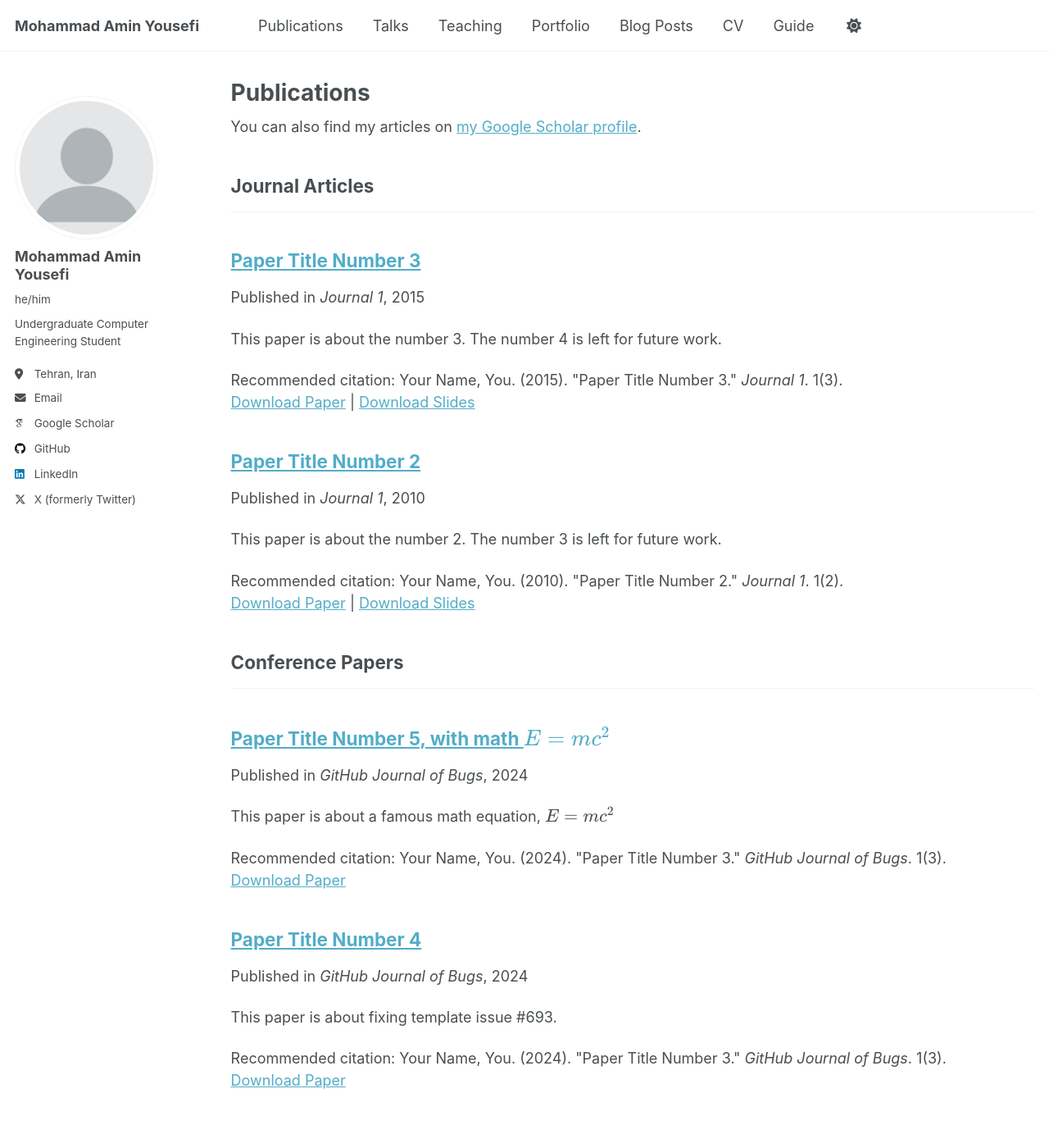
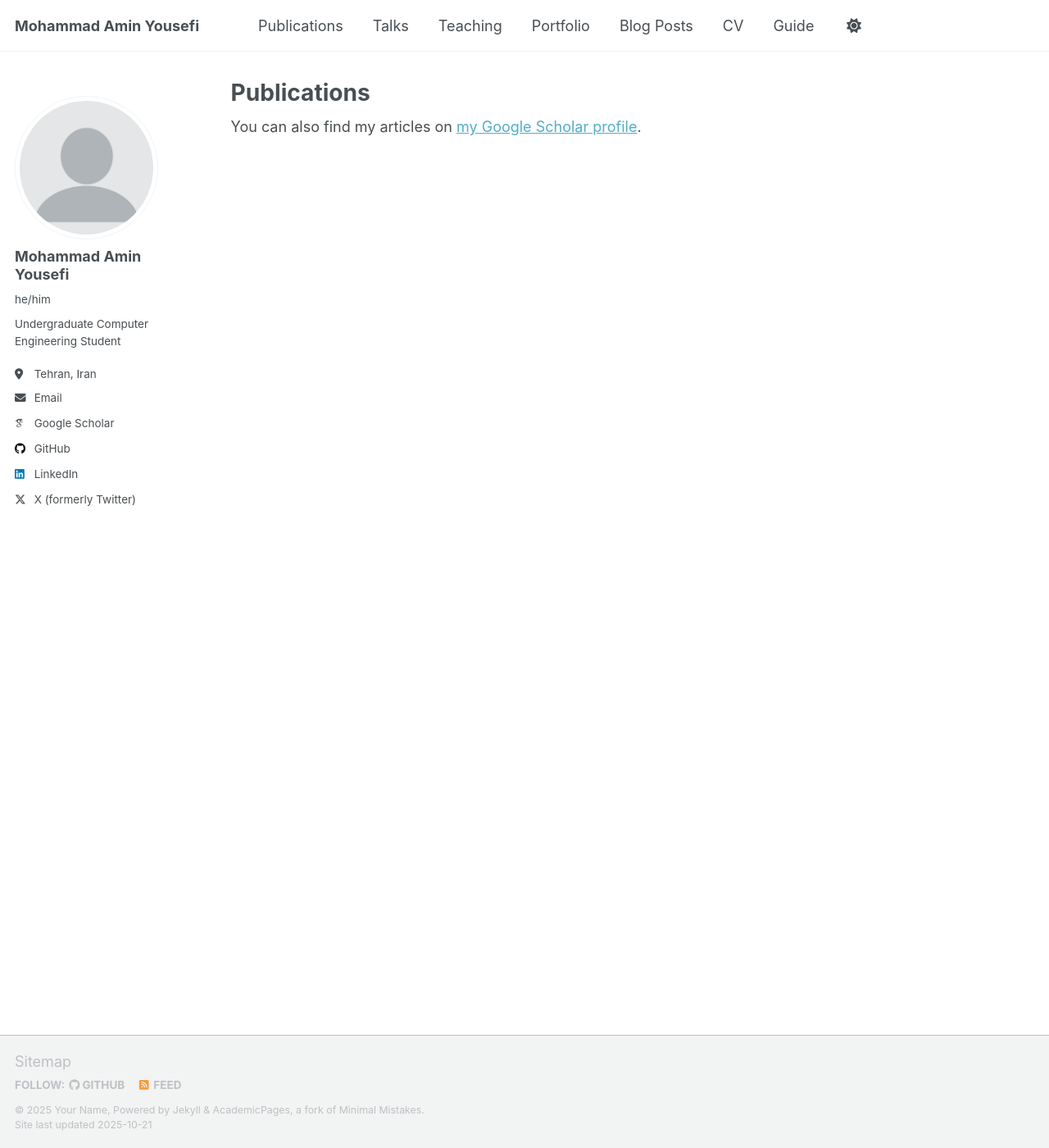
Before and after one commit to MAmin-y/MAmin-y.github.io, a Jekyll site: the page built from _pages/publications.html, in a window 1280 px wide and 1400 px high. Shown: the whole window at 82% size. Built offline with Jekyll 4.4.1, drawn with Linux system fonts in a browser that asks for light colours; some web fonts are replaced; a script that is not in the unit is left out; a file with an impossible date is left out.

Commit message:
some changes

```diff
--- a/_publications/2010-10-01-paper-title-number-2.md
+++ /dev/null
@@ -1,14 +0,0 @@
----
-title: "Paper Title Number 2"
-collection: publications
-category: manuscripts
-permalink: /publication/2010-10-01-paper-title-number-2
-excerpt: 'This paper is about the number 2. The number 3 is left for future work.'
-date: 2010-10-01
-venue: 'Journal 1'
-slidesurl: 'http://academicpages.github.io/files/slides2.pdf'
-paperurl: 'http://academicpages.github.io/files/paper2.pdf'
-citation: 'Your Name, You. (2010). &quot;Paper Title Number 2.&quot; <i>Journal 1</i>. 1(2).'
----
-
-The contents above will be part of a list of publications, if the user clicks the link for the publication than the contents of section will be rendered as a full page, allowing you to provide more information about the paper for the reader. When publications are displayed as a single page, the contents of the above "citation" field will automatically be included below this section in a smaller font.
--- a/_publications/2015-10-01-paper-title-number-3.md
+++ /dev/null
@@ -1,14 +0,0 @@
----
-title: "Paper Title Number 3"
-collection: publications
-category: manuscripts
-permalink: /publication/2015-10-01-paper-title-number-3
-excerpt: 'This paper is about the number 3. The number 4 is left for future work.'
-date: 2015-10-01
-venue: 'Journal 1'
-slidesurl: 'http://academicpages.github.io/files/slides3.pdf'
-paperurl: 'http://academicpages.github.io/files/paper3.pdf'
-citation: 'Your Name, You. (2015). &quot;Paper Title Number 3.&quot; <i>Journal 1</i>. 1(3).'
----
-
-The contents above will be part of a list of publications, if the user clicks the link for the publication than the contents of section will be rendered as a full page, allowing you to provide more information about the paper for the reader. When publications are displayed as a single page, the contents of the above "citation" field will automatically be included below this section in a smaller font.
--- a/_publications/2025-06-08-paper-title-number-5.md
+++ /dev/null
@@ -1,13 +0,0 @@
----
-title: "Paper Title Number 5, with math $$E=mc^2$$"
-collection: publications
-category: conferences
-permalink: /publication/2024-02-17-paper-title-number-4
-excerpt: 'This paper is about a famous math equation, $$E=mc^2$$'
-date: 2024-02-17
-venue: 'GitHub Journal of Bugs'
-paperurl: 'http://academicpages.github.io/files/paper3.pdf'
-citation: 'Your Name, You. (2024). &quot;Paper Title Number 3.&quot; <i>GitHub Journal of Bugs</i>. 1(3).'
----
-
-Using [MathJax](https://www.mathjax.org/) in the description is supported - $$E=mc^2$$ - however, the use must be mindful that the default delimiters are `$$...$$` and `\\[...\\]` which differs from the `$...$` that is typically expected.
```
Also changed, not shown: _publications/2024-02-17-paper-title-number-4.md (deleted, +0 -13 lines), _publications/2025-09-23-Hycovad-number-4.md (renamed from _publications/Hycovad.md, +1 -1 lines), _teaching/Advanced-Programming.md (+1 -0 lines).
